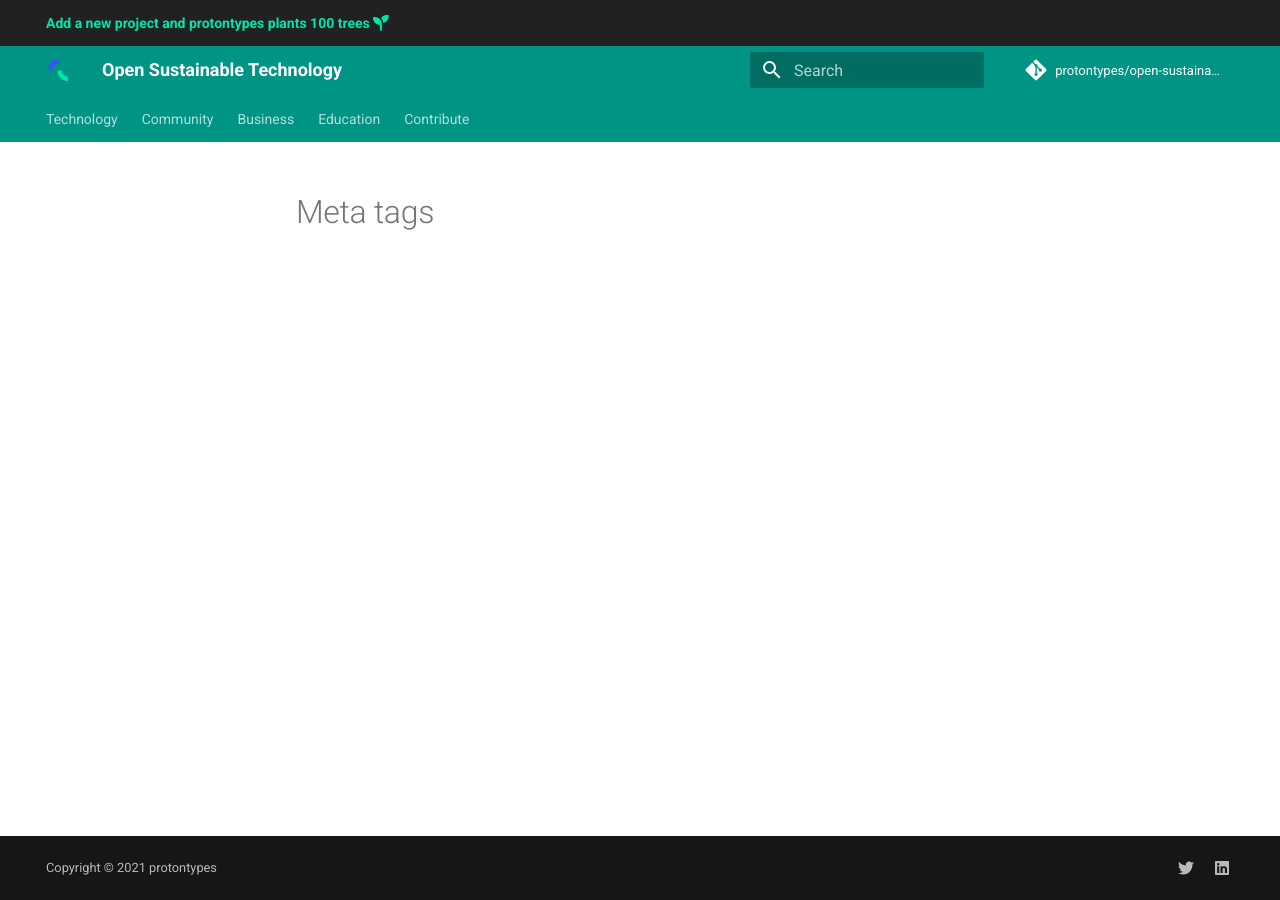
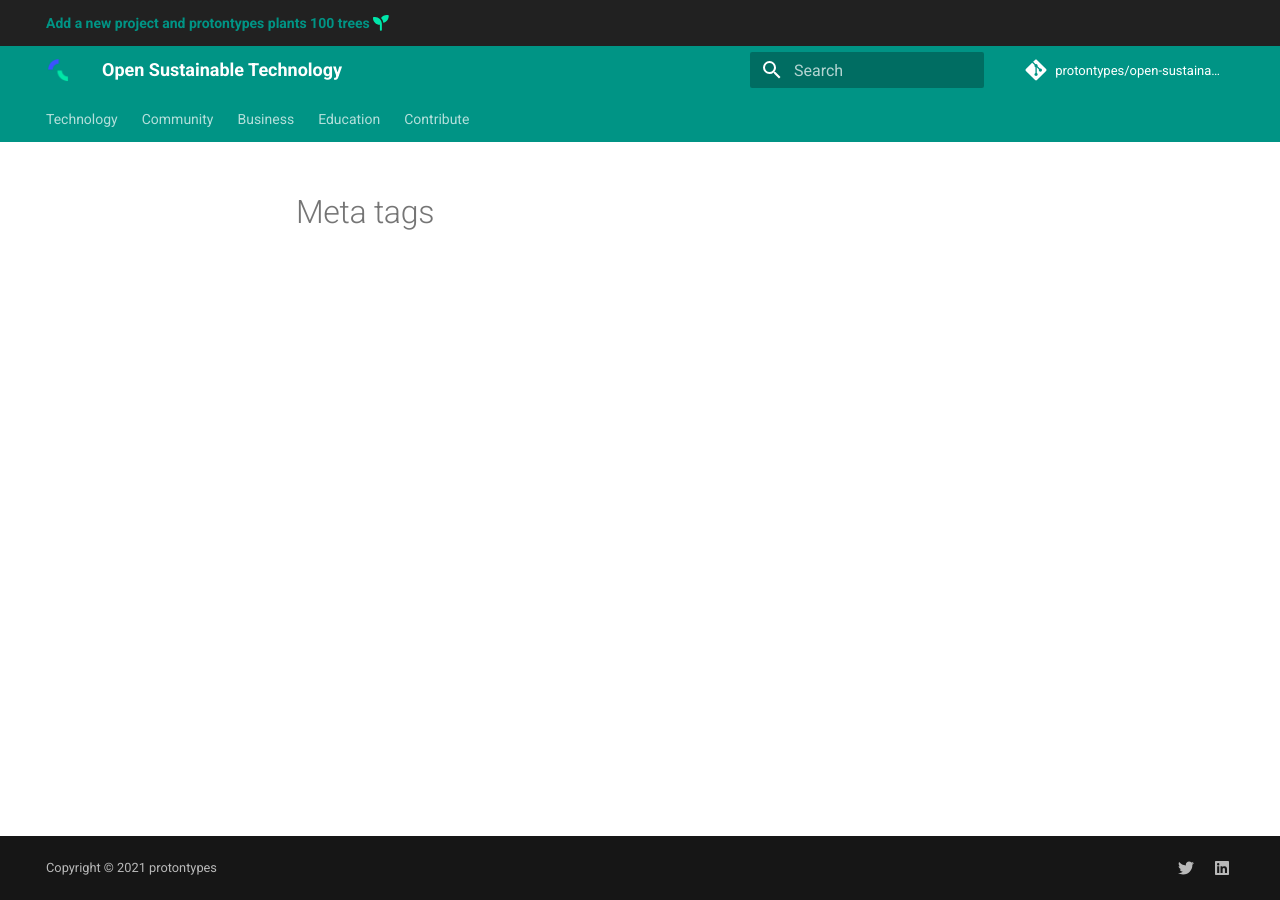
Before and after one commit to protontypes/open-sustainable-technology, an MkDocs documentation site: the page built from docs/meta_tags.md, in a window 1280 px wide. Built offline with MkDocs 1.6.1 and Material for MkDocs 9.7.7, drawn with Linux system fonts in a browser that asks for light colours; comment, search, counter and statistics services are not loaded.

Commit message:
new color for headline on website

```diff
--- a/docs/overrides/main.html
+++ b/docs/overrides/main.html
@@ -2,7 +2,7 @@
 
 {% block announce %}
   <a href="/contributing/">
-    <div style="color:#00e6aa">
+    <div style="color:#009485">
       <strong> Add a new project and protontypes plants 100 trees</strong>
       <span class="twemoji seedling" style="color:#00e6aa">
       {% include ".icons/fontawesome/solid/seedling.svg" %}
```
